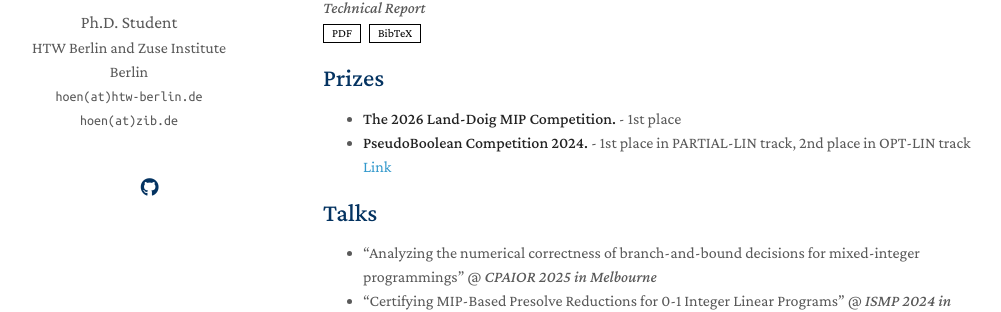
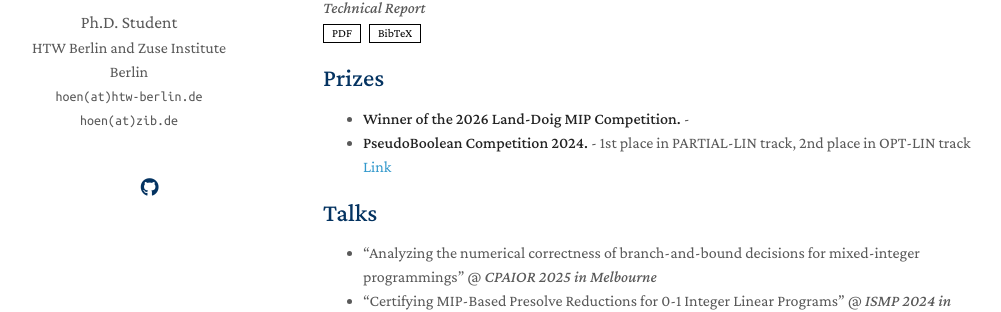
Before and after one commit to alexhoen/alexhoen.github.io, a Jekyll site: the page built from index.md, in a window 1280 px wide and 900 px high, scrolled down 2649 px. Shown: the part 257-569 px from the top of the window, without its empty margins (147-1148 px from the left). Built offline with Jekyll 4.4.1, drawn with Linux system fonts in a browser that asks for light colours; nearby versions of some CDN libraries; a style sheet for code colours, icons or effects is not loaded; our own code applies the rules of GitHub Pages for plain Markdown files.

Commit message:
Update title and comment for 2026 MIP Competition

```diff
--- a/_data/prizes.yml
+++ b/_data/prizes.yml
@@ -1,8 +1,8 @@
 main:
 
-   - title: "The 2026 Land-Doig MIP Competition."
+   - title: "Winner of the 2026 Land-Doig MIP Competition."
      authors: Gennesaret Kharistio Tjusila, Alexander Hoen, Nils-Christian Kempke, Gioni Mexi, Timo Berthold, Ambros Gleixner, Thorsten Koch, Sebastian Pokutta
-     description: "1st place"
+     #description: "1st place"
      link: #https://www.mixedinteger.org/2026/competition/
 
 
```
